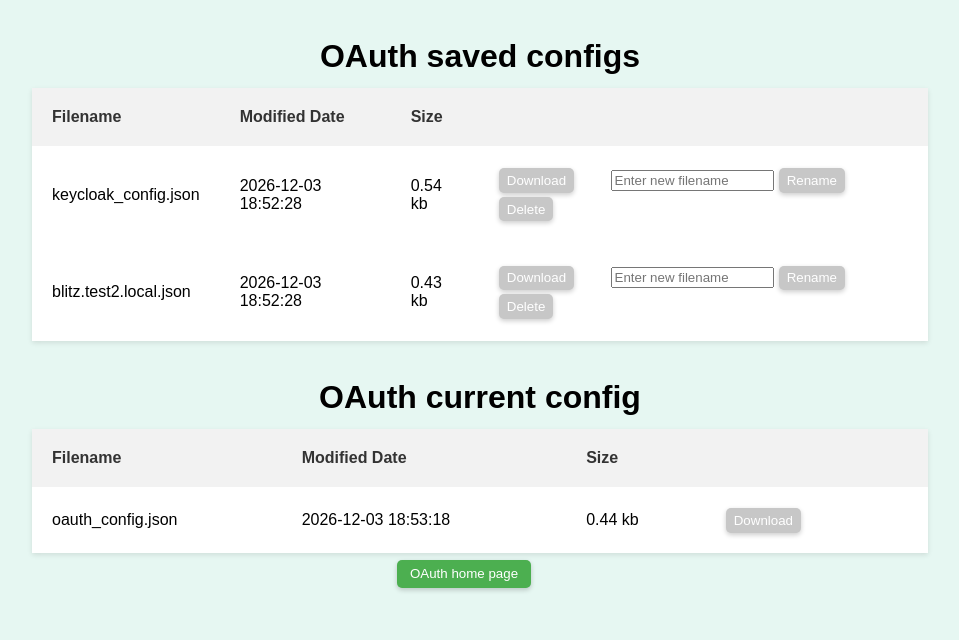
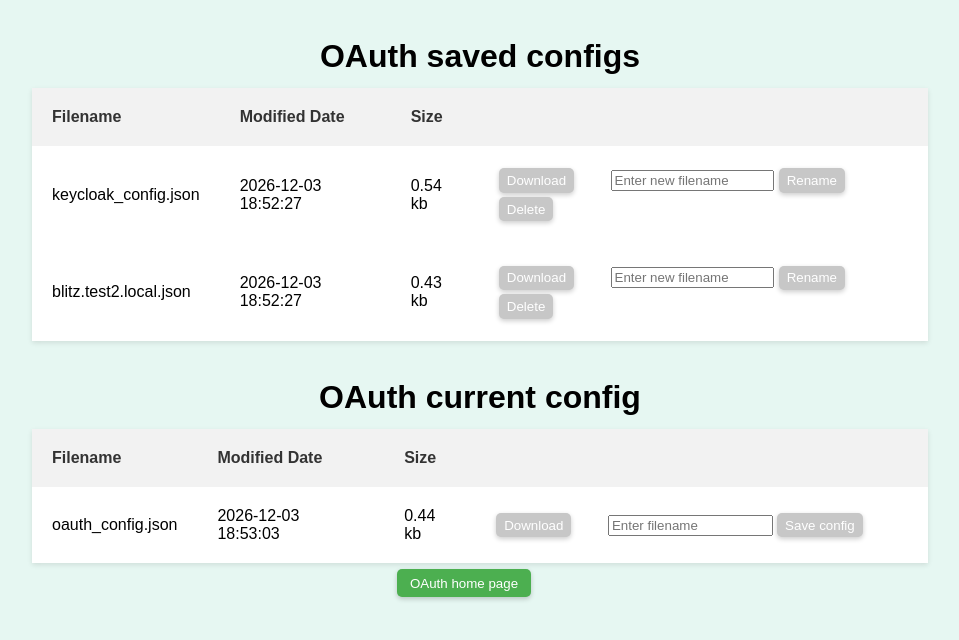
Before and after one commit to Demidovant/AuthTestApp, a Flask app: page /oauth/user_config in a window 1280 px wide. Shown: the top 640 px of the page, without its empty margins (160-1119 px from the left). Run offline with Flask 3, Linux system fonts and the light colour scheme.

Commit message:
Add save config button

```diff
--- a/app_config/app_config.py
+++ b/app_config/app_config.py
@@ -1,5 +1,4 @@
 LOG_FILE = "logs/log.txt"
-OAUTH_CONFIG_FILE = "app_config/oauth/oauth_config.json"
 APP_CERT = "AuthTestApp.crt"
 APP_KEY = "AuthTestApp.key"
 # IDP_CA_CERT = "./certs/eurosib_ca.crt"
@@ -8,3 +7,4 @@ APP_NAME = "AuthTestApp"
 APP_CERT_FOLDER = "app_cert"
 USER_OAUTH_CONFIG_FOLDER = "user_config/oauth"
 APP_OAUTH_CONFIG_FOLDER = "app_config/oauth"
+OAUTH_CONFIG_FILE = APP_OAUTH_CONFIG_FOLDER + "/oauth_config.json"
--- a/module/oauth/oauth_endpoints.py
+++ b/module/oauth/oauth_endpoints.py
@@ -172,9 +172,10 @@ def register_oauth_endpoints(app):
     @app.route("/oauth/config/download/<filename>", methods=["GET"])
     def oauth_download_config(filename):
         try:
-            decoded_filename = unquote(filename)  # Декодирование имени файла
+            decoded_filename = unquote(filename)
             file_path = os.path.join(app.config["USER_OAUTH_CONFIG_FOLDER"], decoded_filename)
             if os.path.exists(file_path):
+                logger.info(f"File {filename} was downloaded")
                 return send_file(file_path, as_attachment=True)
             else:
                 logger.warning(f"File {decoded_filename} not found.")
@@ -246,6 +247,26 @@ def register_oauth_endpoints(app):
                 return jsonify({"success": False, "error": "Missing filename"}), 400
         return redirect(url_for("oauth_user_config"))
 
+    @app.route("/oauth/config/save", methods=["POST"])
+    def oauth_save_config():
+        if request.method == "POST":
+            data = request.get_json()
+            filename = data.get("filename")
+            if not filename.endswith(".json"):
+                filename = filename + ".json"
+            try:
+                source_file_path = OAUTH_CONFIG_FILE
+                destination_file_path = os.path.join(app.config["USER_OAUTH_CONFIG_FOLDER"], filename)
+                with open(source_file_path, "r", encoding='utf-8') as config_file:
+                    config_content = config_file.read()
+                    with open(destination_file_path, 'w', encoding='utf-8') as config_file_for_save:
+                        config_file_for_save.write(config_content)
+                logger.info(f"Configuration saved to {filename} successfully!")
+                return jsonify({"success": True})
+            except Exception as e:
+                logger.error(f"Error saving configuration: {e}")
+                return jsonify({"success": False, "error": str(e)}), 500
+
     @app.route("/oauth/user_config")
     def oauth_user_config():
         files = os.listdir(app.config["USER_OAUTH_CONFIG_FOLDER"])
--- a/static/oauth/user_config.css
+++ b/static/oauth/user_config.css
@@ -96,6 +96,18 @@ tr:hover {
     color: transparent;
 }
 
+.current_config_save_input {
+    width: 40%;
+    box-sizing: border-box;
+}
+
+.current_config_save_input:hover::placeholder {
+    color: #090909;
+}
+
+.current_config_save_input:focus::placeholder {
+    color: transparent;
+}
 
 .delete_button:hover {
     background-color: #ff4d4d; /* Более темный красный при наведении */
--- a/static/oauth/user_config.js
+++ b/static/oauth/user_config.js
@@ -64,16 +64,16 @@ renameButtons.forEach(button => {
     .then(data => {
       if (data.success) {
         alert("File renamed successfully!");
-        window.location.href = "/oauth/user_config";
+        window.location.reload();
       } else {
         alert("Error renaming file. Please try again.");
-        window.location.href = "/oauth/user_config";
+        window.location.reload();
       }
     })
     .catch(error => {
       console.error("Error sending rename request:", error);
       alert("An error occurred. Please try again.");
-      window.location.href = "/oauth/user_config";
+      window.location.reload();
     });
   });
 });
@@ -105,16 +105,51 @@ deleteButtons.forEach(button => {
     .then(data => {
       if (data.success) {
         alert("File deleted successfully!");
-        window.location.href = "/oauth/user_config";
+        window.location.reload();
       } else {
         alert("Error deleting file: " + (data.error || "Please try again."));
-        window.location.href = "/oauth/user_config";
+        window.location.reload();
       }
     })
     .catch(error => {
       console.error("Error sending delete request:", error);
       alert("An error occurred. Please try again.");
-      window.location.href = "/oauth/user_config";
+      window.location.reload();
     });
   });
 });
+
+
+document.getElementById('current_config_save_button').addEventListener('click', () => {
+  const newFilenameInput = document.querySelector('.current_config_save_input');
+  const newFilename = newFilenameInput.value;
+
+  if (!newFilename) {
+    alert("Please enter a filename");
+    return;
+  }
+
+  fetch("/oauth/config/save", {
+    method: "POST",
+    headers: {
+      "Content-Type": "application/json"
+    },
+    body: JSON.stringify({
+      filename: newFilename
+    })
+  })
+  .then(response => response.json())
+  .then(data => {
+    if (data.success) {
+      alert("Configuration saved successfully!");
+      window.location.reload();
+    } else {
+      alert("Error saving configuration. Please try again.");
+    }
+  })
+  .catch(error => {
+    console.error("Error saving configuration:", error);
+    alert("An error occurred. Please try again.");
+    window.location.reload();
+  });
+});
--- a/templates/oauth/user_config.html
+++ b/templates/oauth/user_config.html
@@ -45,6 +45,8 @@
         <td>{{ file['current_oauth_config_size'] }}</td>
         <td>
             <button class="button download_button" id="current_config_download_button" data-filename="{{ file['current_oauth_config_filename'] }}">Download</button>
+            <input type="text" class="current_config_save_input" placeholder="Enter filename">
+            <button class="button save_button" id="current_config_save_button" data-filename="{{ file['current_oauth_config_filename'] }}">Save config</button>
         </td>
     </tr>
     {% endfor %}
```
